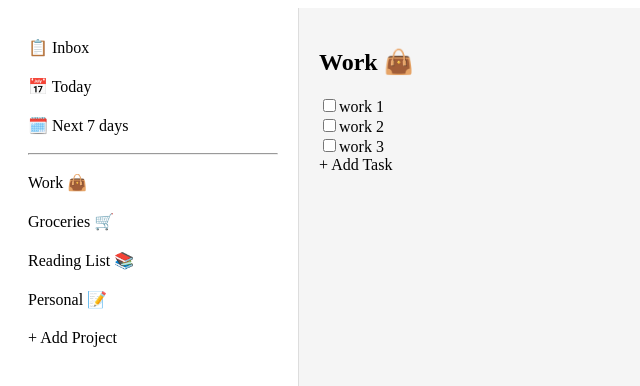
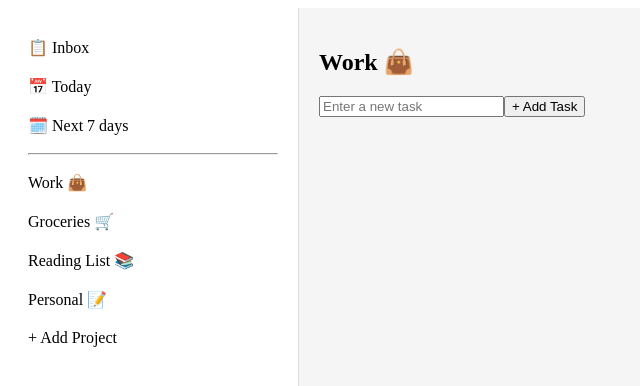
Before and after one commit to makskhv21/TodoList-app, a React (Create React App) app in the folder frontend/: page / in a window 1280 px wide. Shown: the top 386 px of the page, without its empty margins (0-640 px from the left). Built offline with nearby package versions, Linux system fonts and the light colour scheme; the HTML template or start-up script is replaced by a standard one.

Commit message:
Add btn "Add Task" in MainContent comp

```diff
--- a/frontend/src/App.js
+++ b/frontend/src/App.js
@@ -8,22 +8,31 @@ function App() {
     const [selectedProject, setSelectedProject] = useState('Work 👜');
 
     const projects = ['Work 👜', 'Groceries 🛒', 'Reading List 📚', 'Personal 📝'];
-    const [tasks, setTasks] = useState([
-        { id: 1, text: 'work 1', completed: false },
-        { id: 2, text: 'work 2', completed: false },
-        { id: 3, text: 'work 3', completed: false },
-    ]);
 
     const toggleTaskCompletion = (id) => {
         setTasks(tasks.map(task =>
             task.id ===id ? { ...task, completed: !task.completed } : task
-        ))
-    }
+        ));
+    };
+
+    const [tasks, setTasks] = useState([]);
+
+    const addTask = (newTask) => {
+        setTasks(prevTasks => [...prevTasks, newTask]);
+    };
 
     return(
         <div className="app">
-            <Sidebar projects={projects} setSelectedProject={setSelectedProject} />
-            <MainContent tasks={tasks} selectedProject={selectedProject} toggleTaskCompletion={toggleTaskCompletion}/>
+            <Sidebar
+                projects={projects}
+                setSelectedProject={setSelectedProject}
+            />
+            <MainContent
+                tasks={tasks}
+                selectedProject={selectedProject}
+                toggleTaskCompletion={toggleTaskCompletion}
+                addTask={addTask}
+            />
         </div>
     )
 }
--- a/frontend/src/components/MainContent.js
+++ b/frontend/src/components/MainContent.js
@@ -1,14 +1,26 @@
+import { useState } from "react";
 
+function MainContent({ tasks, selectedProject, toggleTaskCompletion, addTask }) {
+    const [newTask, setNewTask] = useState('');
 
-
-function MainContent({ tasks, selectedProject, toggleTaskCompletion   }) {
+    const handleAddTask = () => {
+      if(newTask.trim()) {
+        const newTaskObject = {
+          id: Date.now(),
+          text: newTask,
+          completed: false,
+        };
+        addTask(newTaskObject);
+        setNewTask('');
+      }
+    }
 
     return (
       <div className="main-content">
         <h2>{selectedProject}</h2>
         <div className="task-list">
           {tasks.map(task => (
-            <div key={task.id} task={task} style={{ textDecoration: task.completed ? 'line-through' : 'none' }}>
+            <div key={task.id} style={{ textDecoration: task.completed ? 'line-through' : 'none' }}>
                 <input
                     type="checkbox"
                     checked={task.completed}
@@ -17,7 +29,15 @@ function MainContent({ tasks, selectedProject, toggleTaskCompletion   }) {
                 {task.text}
             </div>
           ))}
-          <div className="add-task">+ Add Task</div>
+          <div className="add-task">
+              <input
+                  type="text"
+                  value={newTask}
+                  onChange={(e) => setNewTask(e.target.value)}
+                  placeholder="Enter a new task"
+              />
+              <button onClick={handleAddTask}>+ Add Task</button>
+          </div>
         </div>
       </div>
     );
```
